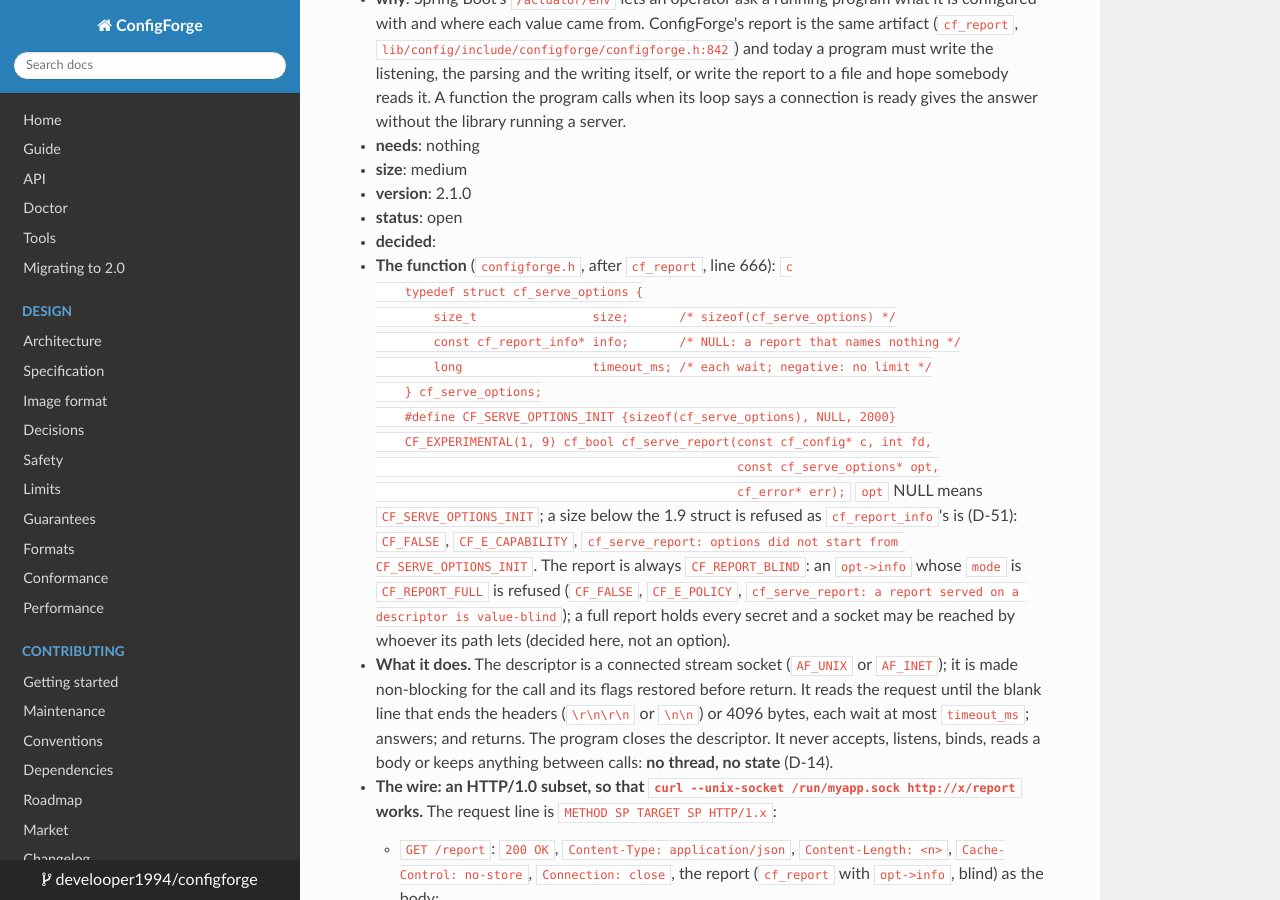
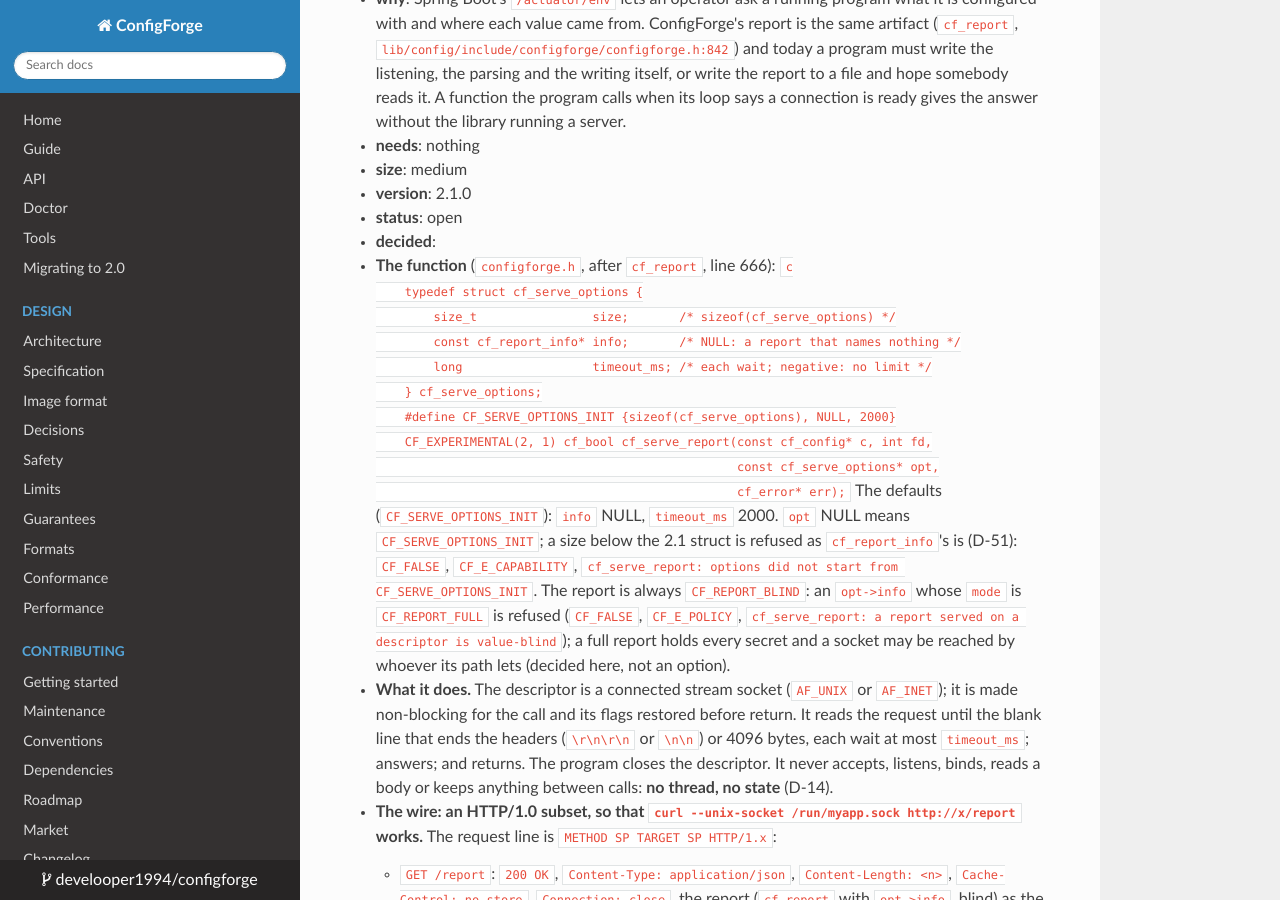
Before and after one commit to develooper1994/configforge, an MkDocs documentation site: the page built from docs/plan/C-change-2.md, in a window 1280 px wide and 900 px high, scrolled down 19058 px. Built offline with MkDocs 1.6.1, drawn with Linux system fonts in a browser that asks for light colours; some of the changed text lies outside the part shown.

Commit message:
Plan: ready.py sees a fence inside a list item; open cards come in as CF_EXPERIMENTAL(2, 1); C-10a's defaults, F-1b's readings confirmed, Y-10 without a question
Co-Authored-By: Claude Opus 5.5 <noreply@anthropic.com>

````diff
--- a/docs/plan/C-change-2.md
+++ b/docs/plan/C-change-2.md
@@ -12,7 +12,7 @@ changes"); a line number below is the tree of 2395d65.
 
 Shared by every card here:
 
-* A new function of the library comes in as `CF_EXPERIMENTAL(1, 9)` (D-89),
+* A new function of the library comes in as `CF_EXPERIMENTAL(2, 1)` (D-89),
   not as `CF_API`: the shape of what a first user needs is often only right
   after it. The card says which names, and `cmake/configforge.experimental.symbols`
   gets them from `cmake -DSRC=. -DWRITE=ON -P cmake/gates/GateAbi.cmake` (the
@@ -49,7 +49,7 @@ Shared by every card here:
   * **A name, not a path.** 1 to 32 bytes of `A-Z a-z 0-9 _ -`. Anything else fails the builder, held for `cf_builder_create` as every builder failure is (`builder_fail`, `config.c:183-189`), code `CF_E_POLICY`, message `cf_builder_app_files: '<text>' is not a profile name: letters, digits, '_' and '-', up to 32` (the text cut at 40 bytes). This is what keeps `--profile ../../etc/x` from naming a file.
   * **Which files.** For each place `cfi_app_places` returns with a profile (C-11: `config.<profile>.<format>` beside each base file, user at `CF_RANK_USER_PROFILE` = 19, system at `CF_RANK_SYS_PROFILE` = 29, and 29 + 3k for the k-th `$XDG_CONFIG_DIRS` entry: every source has a rank of its own, C-11), the source is added as the base files are: name and path the same, `CF_OPTIONAL`. A profile has no `conf.d`. Not one profile file replaces the base: both are read, the profile's wins by rank.
   * **The key is defined for the program.** If `cfi_builder_app_files` ran on a builder, `cf_builder_create` defines `profile` (text, no default, no flags, description `the configuration profile`) when the contract holds no definition of that key, so that `--profile` is never an unknown key under `CF_UNKNOWN_REJECT`. A contract that defines `profile` itself is left alone. The definition goes in right after the `b->failed` check (`config.c:1267-1269`), before `c->defs = b->defs` (`config.c:1297`).
-  * **The library's profile.** `cf_config` gets `const char* profile` (arena copy; NULL when none; `config.c:101-149`). `CF_EXPERIMENTAL(1, 9) const char* cf_profile(const cf_config* c)` returns it (NULL for a NULL `c`, for none). `cf_report` (`config.c:2436-2446`) passes a copy of `info` (a copy of `CF_REPORT_INFO_INIT` when the caller's `info` is NULL) whose `profile` is `c->profile` when the caller's `info` is NULL or its `profile` is NULL; a profile the caller gives wins (a program that names its environments itself is not overridden). `cf_derive` keeps it (`derive_onto`, `config.c:1610-1714`, arena copy, beside `b->track_reads` at 1706).
+  * **The library's profile.** `cf_config` gets `const char* profile` (arena copy; NULL when none; `config.c:101-149`). `CF_EXPERIMENTAL(2, 1) const char* cf_profile(const cf_config* c)` returns it (NULL for a NULL `c`, for none). `cf_report` (`config.c:2436-2446`) passes a copy of `info` (a copy of `CF_REPORT_INFO_INIT` when the caller's `info` is NULL) whose `profile` is `c->profile` when the caller's `info` is NULL or its `profile` is NULL; a profile the caller gives wins (a program that names its environments itself is not overridden). `cf_derive` keeps it (`derive_onto`, `config.c:1610-1714`, arena copy, beside `b->track_reads` at 1706).
   * **Rejected**: several profiles at once (`a,b`): not asked; the order would be a second precedence rule. A profile applying to `conf.d`: a drop-in directory is already the place for per-site overrides. Reading `config.<profile>` with a different format than the base: the format is the one given to `cf_builder_app_files`.
   * **D-120** (to be copied into `docs/Decisions.md` after D-112, with an index row `| D-120 | A profile is a name that adds a file above each base file | configuration, sources | **Decided** |`):
 
@@ -92,7 +92,7 @@ Shared by every card here:
      e. `cf_derive(c, "admin", &pair, 1, &err)` of case b's configuration: `cf_profile(d)` is `prod`.
      f. `--profile=../x`: `cf_builder_create` returns NULL and `err.message` holds `is not a profile name`; the same for the environment spelling.
      g. A contract that defines `profile` itself (`cf_builder_text(b, "profile", "dev", 0)` before `cfi_builder_app_files`): the build succeeds and `cf_get_text(c, "profile", "")` is `dev` when no profile is given.
-  3. Add the declarations and bodies that do nothing: `cfi_app_profile` returning 0, `cf_profile` returning NULL (in `cf_source.h` under `#if CF_INTERNAL_API` as `CF_API int cfi_app_profile(int argc, char* const* argv, char* const* environment, const char* prefix, char* out, size_t cap)`, and in `configforge.h` after `cf_builder_app_files` as `CF_EXPERIMENTAL(1, 9) const char* cf_profile(const cf_config* c);`), so that the test links. **See it fail**: `ctest --test-dir build -R test_profile --output-on-failure` exits non-zero and names the failing checks of a, b, c, d, e, f and g.
+  3. Add the declarations and bodies that do nothing: `cfi_app_profile` returning 0, `cf_profile` returning NULL (in `cf_source.h` under `#if CF_INTERNAL_API` as `CF_API int cfi_app_profile(int argc, char* const* argv, char* const* environment, const char* prefix, char* out, size_t cap)`, and in `configforge.h` after `cf_builder_app_files` as `CF_EXPERIMENTAL(2, 1) const char* cf_profile(const cf_config* c);`), so that the test links. **See it fail**: `ctest --test-dir build -R test_profile --output-on-failure` exits non-zero and names the failing checks of a, b, c, d, e, f and g.
   4. `cfi_app_profile` in `appfiles.c` as decided (statics prefixed `appf_`, as C-11's are).
   5. `config.c`: `b->profile_key` (cf_bool) and `b->profile` (arena copy) on `cf_builder`; `cfi_builder_app_files` (C-11) calls `cfi_app_profile` first, fails the builder on -1, passes the name (or NULL) to `cfi_app_places`, sets `b->profile_key`, `b->profile`; `cf_builder_create` defines `profile` and copies `b->profile` to `c->profile` (right after `c->defs = b->defs`); `derive_onto` copies the base's; `cf_profile`; `cf_report` as decided.
   6. `ctest --test-dir build -R test_profile` exits 0; `ctest --test-dir build -R "test_appfiles|test_rename|test_report|test_derive"` still exit 0.
@@ -112,7 +112,7 @@ Shared by every card here:
 * **version**: 2.1.0
 * **status**: open
 * **decided**:
-  * **Opt-in.** `CF_EXPERIMENTAL(1, 9) void cf_builder_track_misreads(cf_builder* b)`, beside `cf_builder_track_reads` (`configforge.h:521`); `CF_EXPERIMENTAL(1, 9) cf_bool cf_tracks_misreads(const cf_config* c)`. Off by default: a read costs one pointer test more (`c->misreads != NULL`) and nothing else. Tracking reads and tracking misreads are independent. A derived configuration tracks as its base did (`derive_onto`, `config.c:1737`, beside `track_reads`); the log it makes starts empty.
+  * **Opt-in.** `CF_EXPERIMENTAL(2, 1) void cf_builder_track_misreads(cf_builder* b)`, beside `cf_builder_track_reads` (`configforge.h:521`); `CF_EXPERIMENTAL(2, 1) cf_bool cf_tracks_misreads(const cf_config* c)`. Off by default: a read costs one pointer test more (`c->misreads != NULL`) and nothing else. Tracking reads and tracking misreads are independent. A derived configuration tracks as its base did (`derive_onto`, `config.c:1737`, beside `track_reads`); the log it makes starts empty.
   * **What is a misread.** A read through `cf_get_bool`, `cf_get_int`, `cf_get_text`, `cf_get_text_n`, `cf_get_real`, `cf_try_bool`, `cf_try_int`, `cf_try_text`, `cf_try_real` (the last under `CF_WITH_REAL`), with `want` the type it asks for, of `key`; not `cf_has`, `cf_type_of`, `cf_explain`, `cf_report`, the iterator or `cf_derive`: those ask what is there, not for a value. In this order:
     1. `d = cf_defset_find(&c->defs, key, keylen)` is NULL, the configuration holds at least one definition (`c->defs.count > 0`: with no contract there is nothing to misread) and `cf_defset_is_open(&c->defs, key, keylen)` is false: kind `CF_MISREAD_UNDEFINED`, `found` = `CF_TYPE_NULL`. A key a source supplied and the contract does not define counts: the contract is what the program asked for.
     2. Otherwise, with `v` the selected value (`e->selected->value`) when there is one: `v` present and `v->type != want`, or `v` absent and `d != NULL` and `d->list_mode == CF_LIST_NONE` and `d->type != want`: kind `CF_MISREAD_TYPE`, `found` = `v->type` or `d->type`. This holds with a contract or without one (Tier 0 infers the type: `{"port", "9000"}` is an int, and `cf_get_text(c, "port", "")` is a misread).
@@ -120,8 +120,8 @@ Shared by every card here:
   * **The public reading.**
     ```c
     typedef enum cf_misread_kind { CF_MISREAD_UNDEFINED = 1, CF_MISREAD_TYPE = 2 } cf_misread_kind;
-    CF_EXPERIMENTAL(1, 9) size_t cf_misreads(const cf_config* c);
-    CF_EXPERIMENTAL(1, 9) cf_bool cf_misread_at(const cf_config* c, size_t i, const char** key,
+    CF_EXPERIMENTAL(2, 1) size_t cf_misreads(const cf_config* c);
+    CF_EXPERIMENTAL(2, 1) cf_bool cf_misread_at(const cf_config* c, size_t i, const char** key,
                                                 cf_misread_kind* kind, cf_type* wanted,
                                                 cf_type* found);
     ```
@@ -352,11 +352,11 @@ Shared by every card here:
         long                  timeout_ms; /* each wait; negative: no limit */
     } cf_serve_options;
     #define CF_SERVE_OPTIONS_INIT {sizeof(cf_serve_options), NULL, 2000}
-    CF_EXPERIMENTAL(1, 9) cf_bool cf_serve_report(const cf_config* c, int fd,
+    CF_EXPERIMENTAL(2, 1) cf_bool cf_serve_report(const cf_config* c, int fd,
                                                   const cf_serve_options* opt,
                                                   cf_error* err);
     ```
-    `opt` NULL means `CF_SERVE_OPTIONS_INIT`; a size below the 1.9 struct is refused as `cf_report_info`'s is (D-51): `CF_FALSE`, `CF_E_CAPABILITY`, `cf_serve_report: options did not start from CF_SERVE_OPTIONS_INIT`. The report is always `CF_REPORT_BLIND`: an `opt->info` whose `mode` is `CF_REPORT_FULL` is refused (`CF_FALSE`, `CF_E_POLICY`, `cf_serve_report: a report served on a descriptor is value-blind`); a full report holds every secret and a socket may be reached by whoever its path lets (decided here, not an option).
+    The defaults (`CF_SERVE_OPTIONS_INIT`): `info` NULL, `timeout_ms` 2000. `opt` NULL means `CF_SERVE_OPTIONS_INIT`; a size below the 2.1 struct is refused as `cf_report_info`'s is (D-51): `CF_FALSE`, `CF_E_CAPABILITY`, `cf_serve_report: options did not start from CF_SERVE_OPTIONS_INIT`. The report is always `CF_REPORT_BLIND`: an `opt->info` whose `mode` is `CF_REPORT_FULL` is refused (`CF_FALSE`, `CF_E_POLICY`, `cf_serve_report: a report served on a descriptor is value-blind`); a full report holds every secret and a socket may be reached by whoever its path lets (decided here, not an option).
   * **What it does.** The descriptor is a connected stream socket (`AF_UNIX` or `AF_INET`); it is made non-blocking for the call and its flags restored before return. It reads the request until the blank line that ends the headers (`\r\n\r\n` or `\n\n`) or 4096 bytes, each wait at most `timeout_ms`; answers; and returns. The program closes the descriptor. It never accepts, listens, binds, reads a body or keeps anything between calls: **no thread, no state** (D-14).
   * **The wire: an HTTP/1.0 subset, so that `curl --unix-socket /run/myapp.sock http://x/report` works.** The request line is `METHOD SP TARGET SP HTTP/1.x`:
     * `GET /report`: `200 OK`, `Content-Type: application/json`, `Content-Length: <n>`, `Cache-Control: no-store`, `Connection: close`, the report (`cf_report` with `opt->info`, blind) as the body;
@@ -464,7 +464,7 @@ Shared by every card here:
 * **decided**:
   * **The function** (`configforge.h`, after `cf_builder_response_files`, line 126; the comment at lines 65-69, "cf_app reads no file. For files, start from cf_app_builder...", gains "or call cf_builder_app_files, which reads the platform's places"):
     ```c
-    CF_EXPERIMENTAL(1, 9) cf_bool cf_builder_app_files(cf_builder* b, const char* name,
+    CF_EXPERIMENTAL(2, 1) cf_bool cf_builder_app_files(cf_builder* b, const char* name,
                                                        const char* format);
     ```
     Returns `CF_FALSE` for a NULL or failed builder; a refusal fails the builder as every builder call does (`builder_fail`, `config.c:183-189`), code `CF_E_POLICY`. Opt-in: `cf_app` stays as D-09 has it.
````
Also changed, not shown: docs/plan/F-files.md (+1 -1 lines), docs/plan/K-correctness.md (+1 -1 lines), docs/plan/Y-asked.md (+1 -1 lines), 1 other file.
